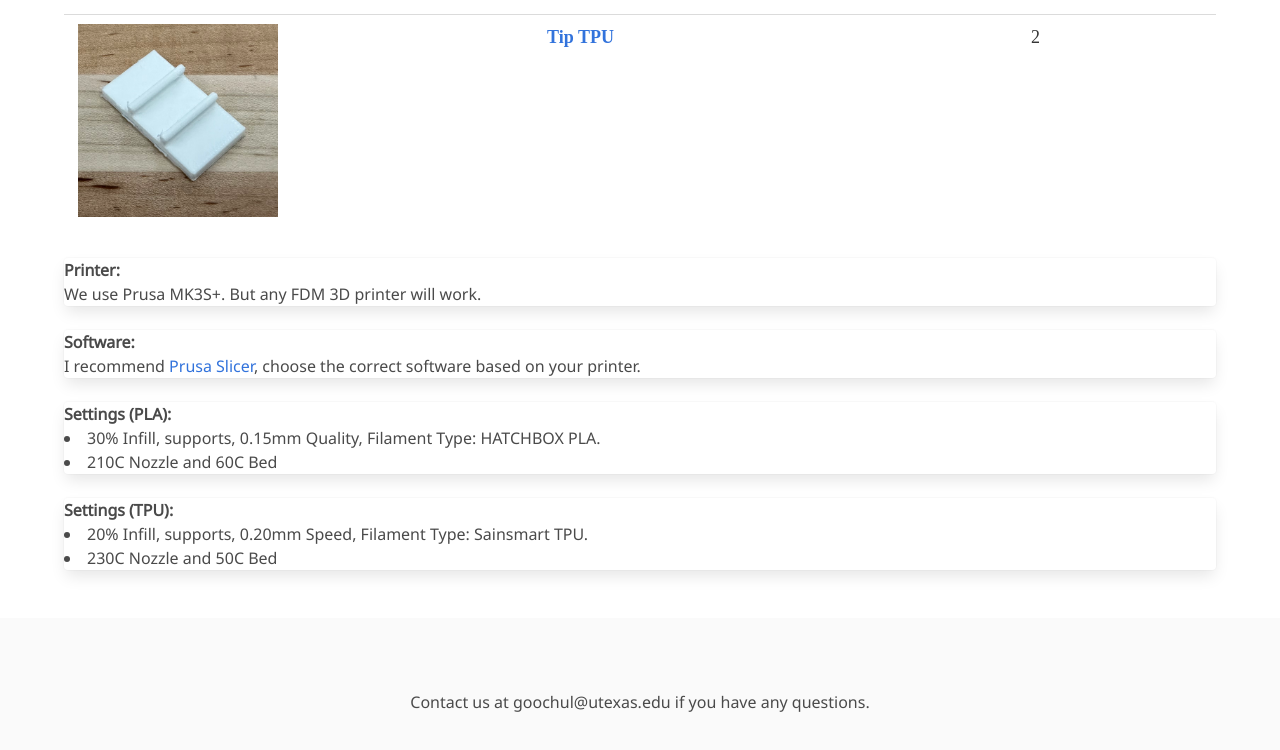
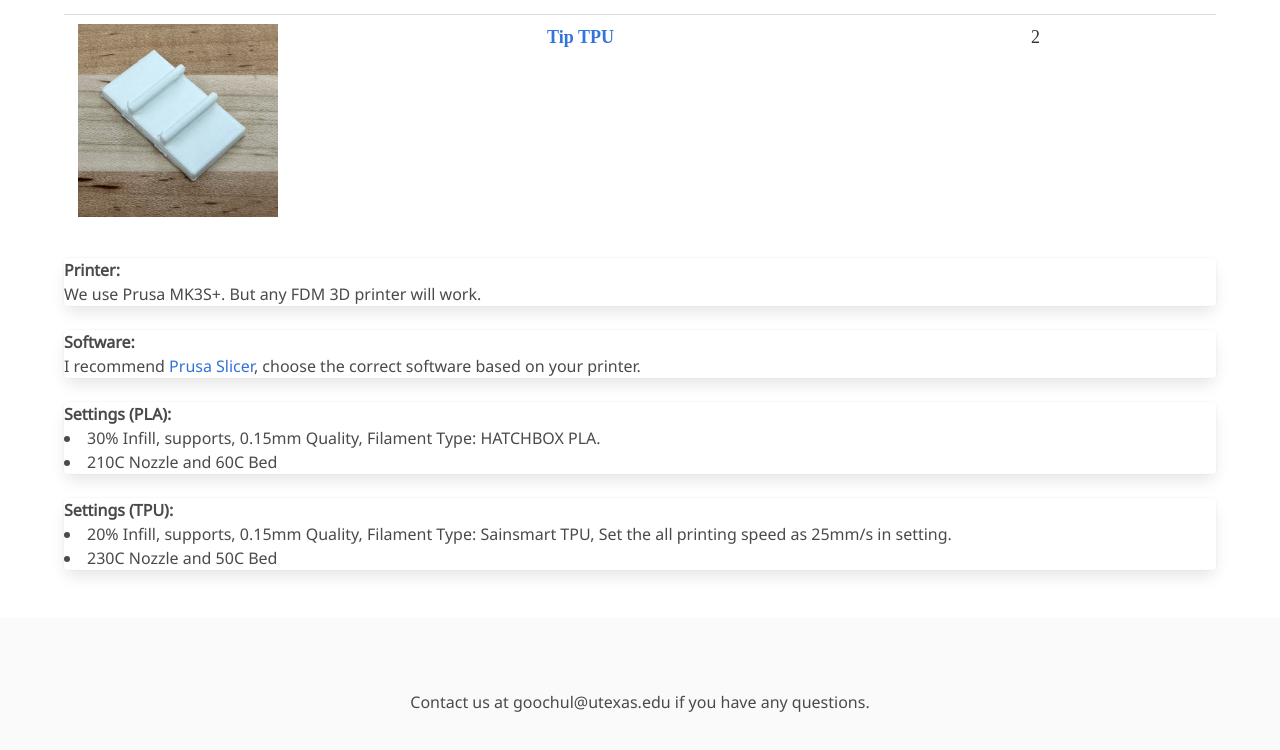
Before and after one commit to UT-Austin-RobIn/bariflex, a plain HTML site: page hardware.html in a window 1280 px wide. Shown: the part 10918-11668 px from the top of the page. Drawn offline with nearby package versions, Linux system fonts and the light colour scheme; some icons are missing; a web font is replaced by a local one.

Commit message:
updated 3D printing parameter setting

```diff
--- a/hardware.html
+++ b/hardware.html
@@ -647,7 +647,7 @@
             <div class="card w-25">
               <div class="card-body">
                 <h5 class="card-title" style="font-weight:bold">Settings (TPU):</h5>
-                <li class="list-group-item">20% Infill, supports, 0.20mm Speed, Filament Type: Sainsmart TPU. </li>
+                <li class="list-group-item">20% Infill, supports, 0.15mm Quality, Filament Type: Sainsmart TPU, Set the all printing speed as 25mm/s in setting. </li>
                 <li class="list-group-item">230C Nozzle and 50C Bed </li>
               </div>
             </div>
```
